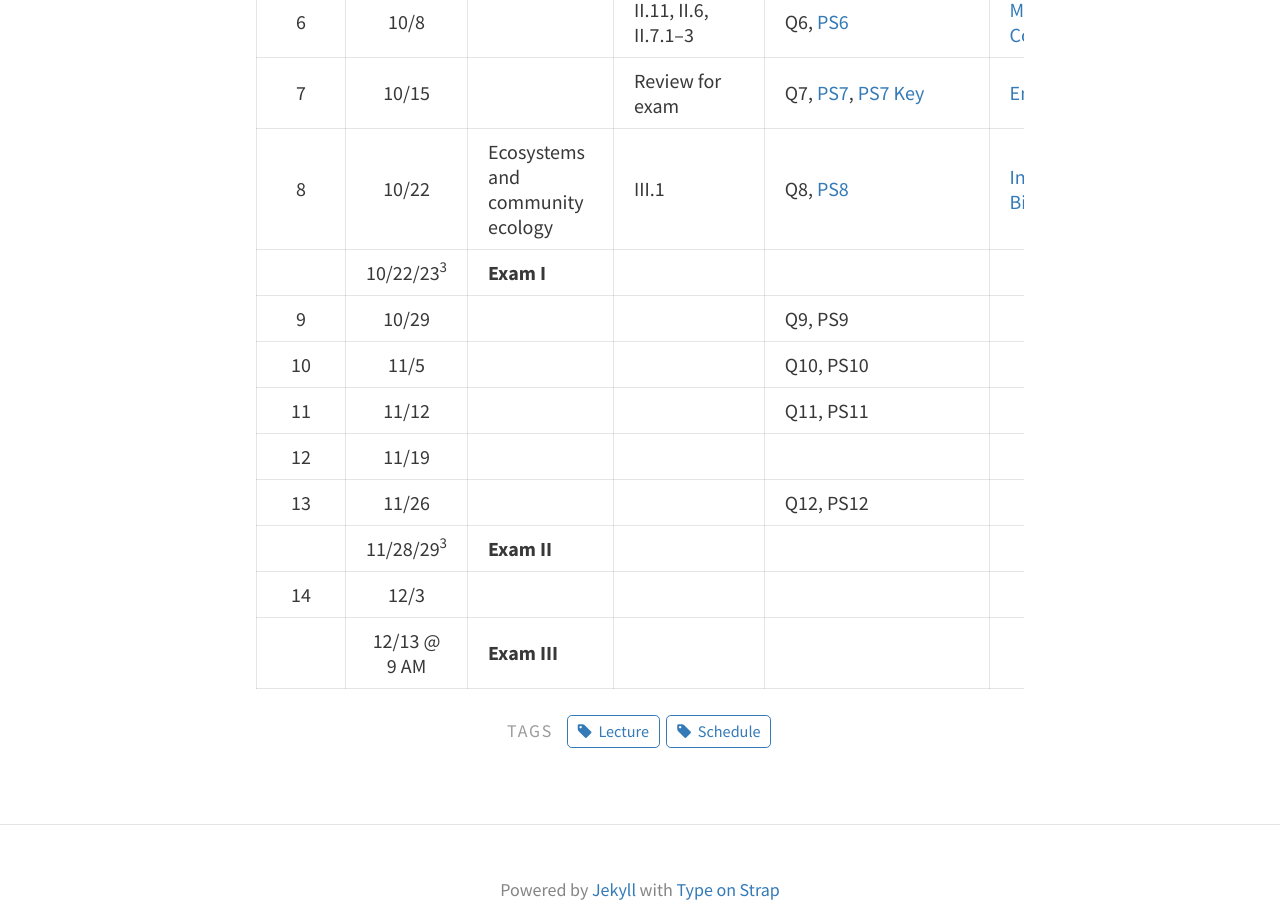
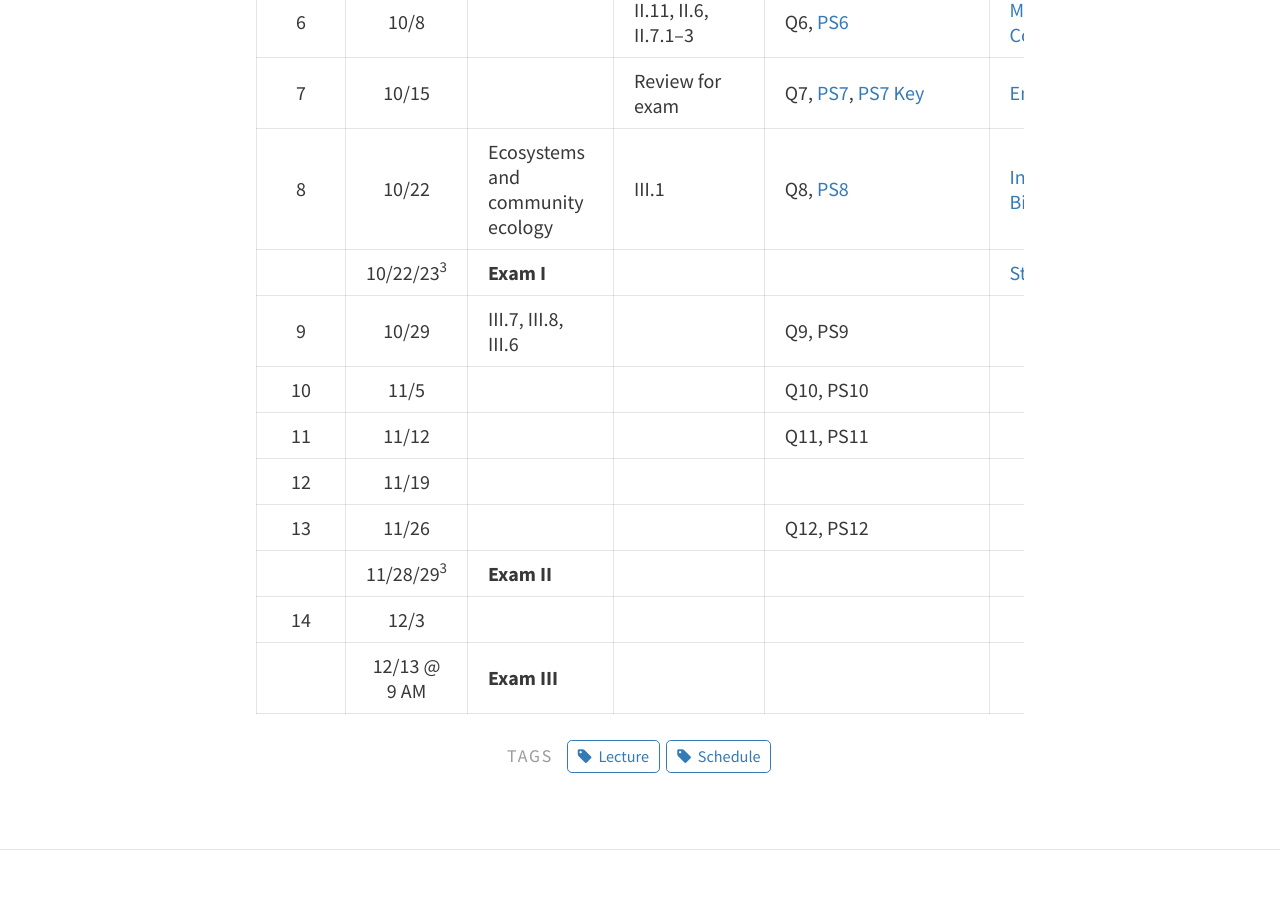
Before and after one commit to davan690/ColbyEcology.github.io, a Jekyll site: the page built from pages/lecture_schedule.md, in a window 1280 px wide and 900 px high, scrolled down 1432 px. Built offline with Jekyll 4.4.1, drawn with Linux system fonts in a browser that asks for light colours.

Commit message:
str div lec and readings for week 9

```diff
--- a/pages/lecture_schedule.md
+++ b/pages/lecture_schedule.md
@@ -25,8 +25,8 @@
 6    | 10/8  | | II.11, II.6, II.7.1–3| Q6, [PS6](NoPSet6.html) | [MutualismLec](https://drive.google.com/open?id=1go0qrBAUxh311oKOPM8rGKgT4O_oiUW0flhbLPhgFxc), [CompetitionLec](https://drive.google.com/open?id=1P_-_UEh3juuqA3-t6bY_MrMt7r2DH3UY-NsxGB-dQSo) |
 7    | 10/15 | | Review for exam | Q7, [PS7](https://drive.google.com/open?id=18KP-SbdzoLiYJxz65KuZgoXs5h5e_TF2NnuxN49jgw4), [PS7 Key](https://drive.google.com/open?id=1X_3nHuhjY4EN-fEgs68H5TiBj0VFs47-zJ_pPceSCs8) | [EnemyVictimLec](https://drive.google.com/open?id=1zMQA0JY2aYPwve5vAOreWIExRyhQ9cKzjiJmQ9_N_nQ) |
 8    | 10/22 | Ecosystems and community ecology | III.1  | Q8, [PS8](https://drive.google.com/open?id=1b42MPPyE9pLyQ34Dl7mA4fqFHx7YNQqESHQuWGlzQGE) | [IntroEcosys&Comms](https://drive.google.com/open?id=1dIjnLdP9WF-4cleJY7QFJfYG6ZUjZik5CzNq2NbjeW8), [Bio&CommDivLec](https://drive.google.com/open?id=1jU63m_HAfLZvDJ2Zvwun-Tqv4lTeYsAbyqP8KFoqSng)  |
-&nbsp; | 10/22/23<sup>3</sup> | **Exam I** | | | |
-9    | 10/29 | | | Q9, PS9 | |
+&nbsp; | 10/22/23<sup>3</sup> | **Exam I** | | | [StrucDive&Webs](https://drive.google.com/open?id=1KEVBEKncd_UqQ4wA-RF1k4qgJ0iwOcVRNxVXBSFGE4U) |
+9    | 10/29 | III.7, III.8, III.6 | | Q9, PS9 | |
 10   | 11/5  | | | Q10, PS10 | |
 11   | 11/12 | | | Q11, PS11 | |
 12   | 11/19 | | | | |
```
